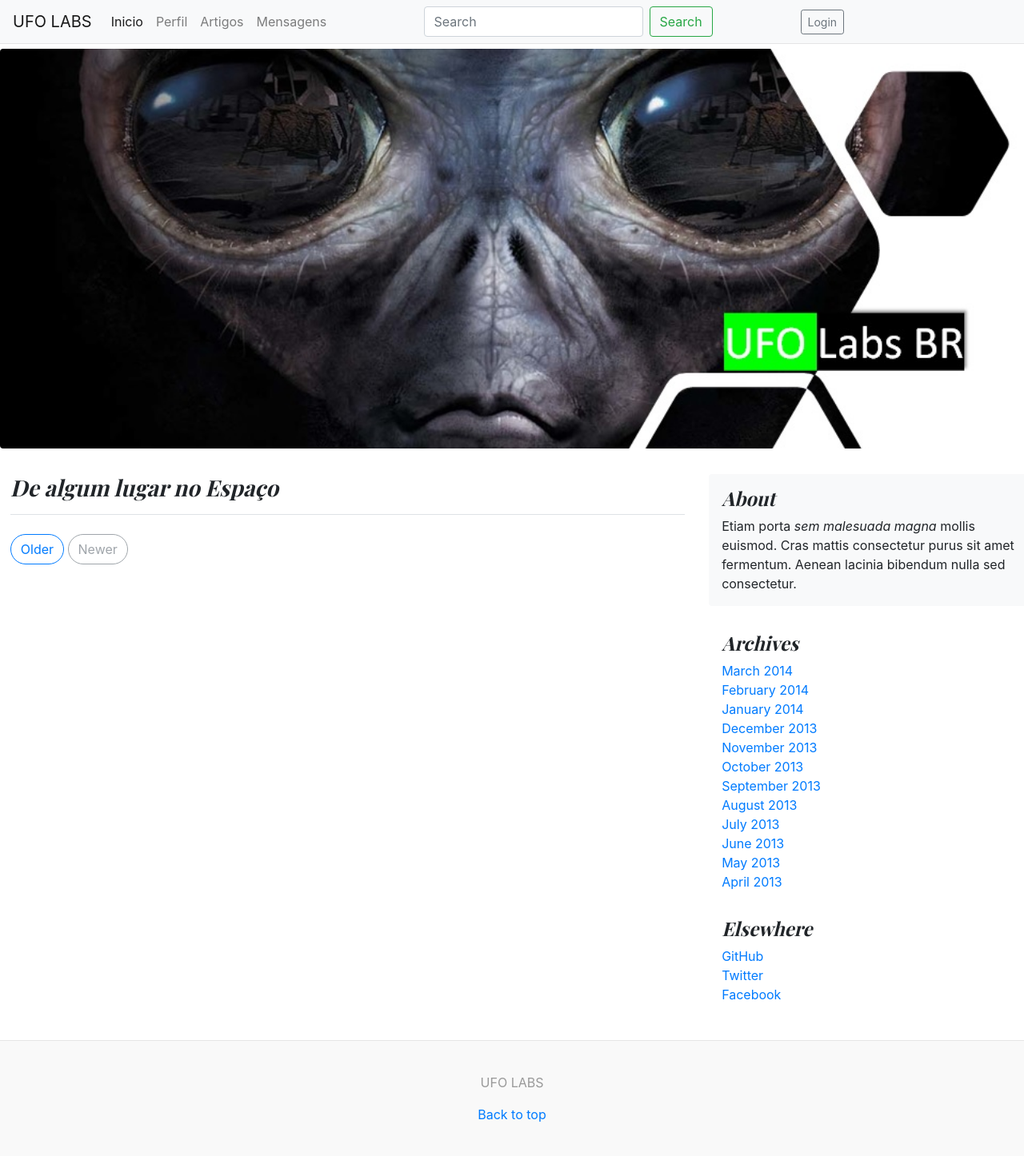
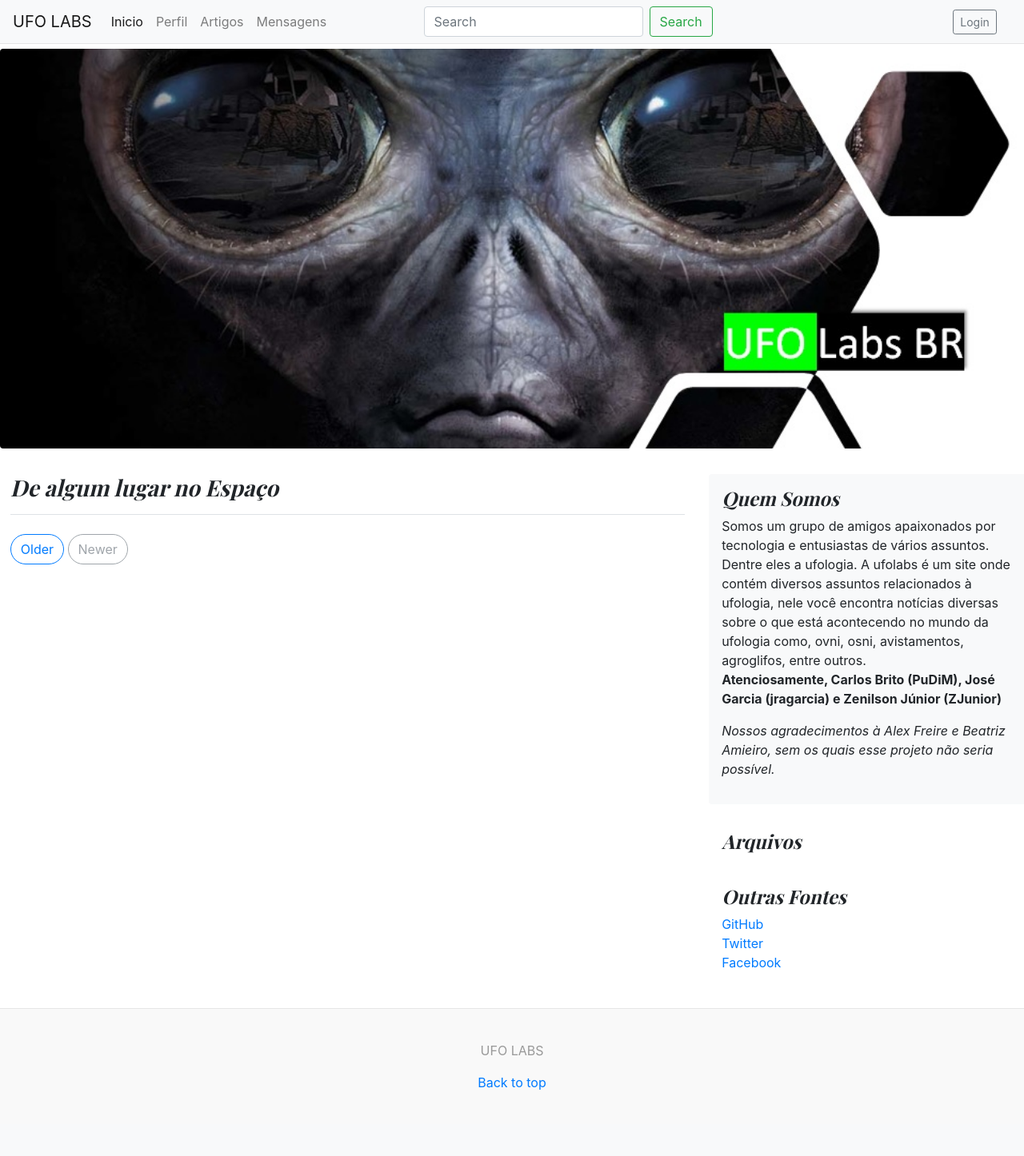
Before and after one commit to JoseRAGarcia/ufolabs, a Django app: page /home/ in a window 1280 px wide. Shown: the whole page at 80% size. After the commit the page ends 1364 px from the top, so only its background shows below. Run offline with Django 3.2, Linux system fonts and the light colour scheme; data that the repository does not hold is empty; some libraries are stand-ins or nearby versions.

Commit message:
Incluído o 'Quem Somos'

```diff
--- a/templates/css/blog.css
+++ b/templates/css/blog.css
@@ -124,6 +124,10 @@ body{
 }
 .post-image{
     width:70%;
+}
+.btn-login{
+    position: absolute;
+    right: 2%;
 }
 
 .bio{
--- a/templates/home.html
+++ b/templates/home.html
@@ -65,3 +65,10 @@
           </nav>
     </section>
 {% endblock %}
+
+{% block title %}Quem Somos{% endblock %}
+{% block quem_somos %}
+              <p class="mb-0">Somos um grupo de amigos apaixonados por tecnologia e entusiastas de vários assuntos. Dentre eles a ufologia. A ufolabs é um site onde contém diversos assuntos relacionados à ufologia, nele você encontra notícias diversas sobre o que está acontecendo no mundo da ufologia como, ovni, osni, avistamentos, agroglifos, entre outros.</p>
+            <p><b>Atenciosamente, Carlos Brito (PuDiM), José Garcia (jragarcia) e Zenilson Júnior (ZJunior)</b></p>
+              <p><em>Nossos agradecimentos à Alex Freire e Beatriz Amieiro, sem os quais esse projeto não seria possível.</em></p>
+{% endblock %}
--- a/templates/layout.html
+++ b/templates/layout.html
@@ -59,14 +59,15 @@
 		</form>
 
       	<div class="col-4 d-flex align-items-center btn-login">
-        	<div class="col-4 pt-1">
+        	<div class="col-4 pt-1 ola">
 	            {% if user.is_authenticated %}
 	              <span class="text-muted">Olá, {{ request.user.first_name }}!</span>
 	            {% endif %}
           	</div>
 
 
-      		<a class="btn btn-sm btn-outline-secondary"
+
+      		<a class="btn btn-sm btn-outline-secondary btn-login"
                	{% if user.is_authenticated %}
                 href="{% url 'logout' %}">
                 Logout
@@ -168,30 +169,21 @@
 
         <aside class="col-md-4 blog-sidebar">
           <div class="p-3 mb-3 bg-light rounded">
-            <h4 class="font-italic">About</h4>
-            <p class="mb-0">Etiam porta <em>sem malesuada magna</em> mollis euismod. Cras mattis consectetur purus sit amet fermentum. Aenean lacinia bibendum nulla sed consectetur.</p>
+            <h4 class="font-italic">{% block title %}{% endblock %}</h4>
+                {% block quem_somos %}{% endblock %}
           </div>
 
           <div class="p-3">
-            <h4 class="font-italic">Archives</h4>
+            <h4 class="font-italic">Arquivos</h4>
             <ol class="list-unstyled mb-0">
-              <li><a href="#">March 2014</a></li>
-              <li><a href="#">February 2014</a></li>
-              <li><a href="#">January 2014</a></li>
-              <li><a href="#">December 2013</a></li>
-              <li><a href="#">November 2013</a></li>
-              <li><a href="#">October 2013</a></li>
-              <li><a href="#">September 2013</a></li>
-              <li><a href="#">August 2013</a></li>
-              <li><a href="#">July 2013</a></li>
-              <li><a href="#">June 2013</a></li>
-              <li><a href="#">May 2013</a></li>
-              <li><a href="#">April 2013</a></li>
+                {% for post in posts %}
+              <li><a href="#">{{ post.created_at | date:'M Y' }}</a></li>
+                {% endfor %}
             </ol>
           </div>
 
           <div class="p-3">
-            <h4 class="font-italic">Elsewhere</h4>
+            <h4 class="font-italic">Outras Fontes</h4>
             <ol class="list-unstyled">
               <li><a href="#">GitHub</a></li>
               <li><a href="#">Twitter</a></li>
```
